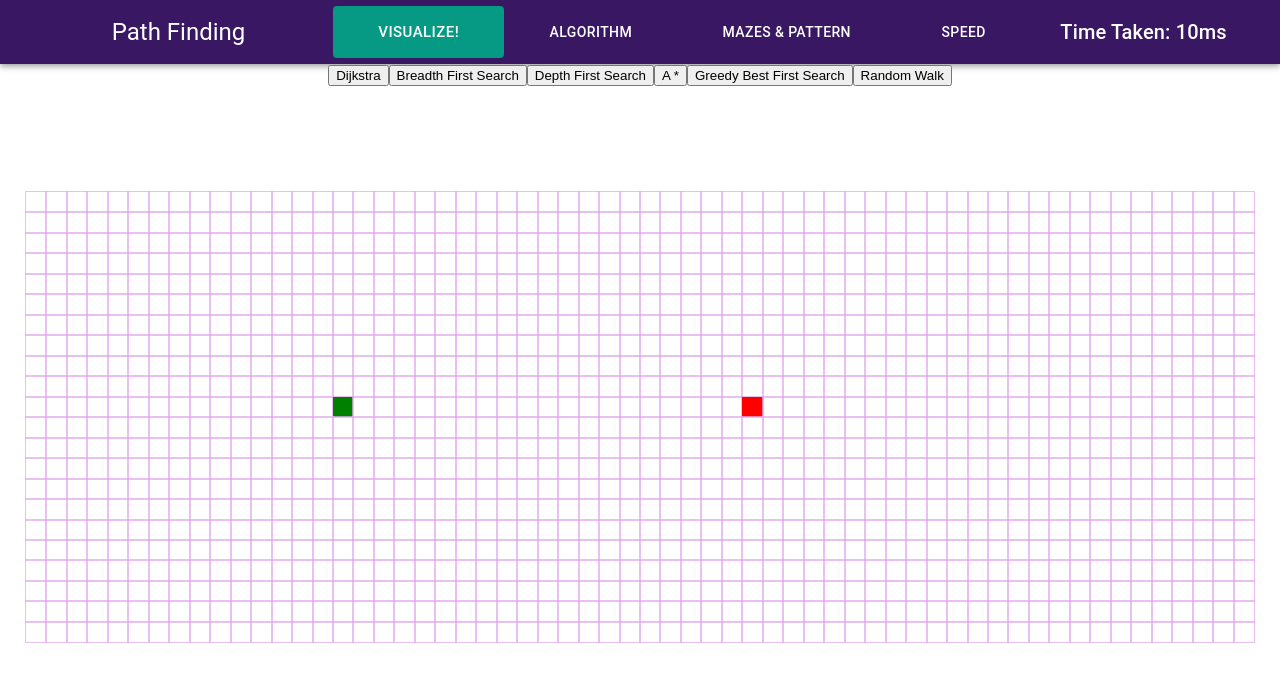
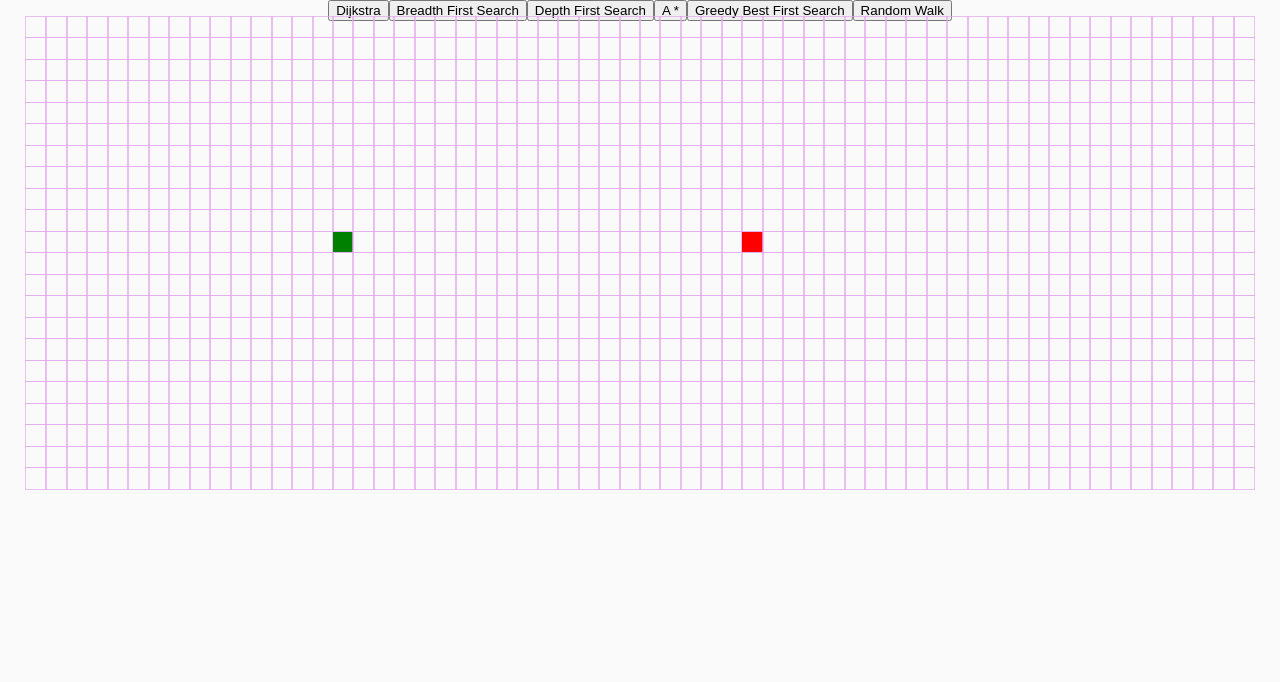
Before and after one commit to abhinav-22-tech/pathfind_visualizer, a React (Create React App) app: page / in a window 1280 px wide. Shown: the top 682 px of the page. Built offline with nearby package versions, Linux system fonts and the light colour scheme.

Commit message:
Ui-update

```diff
--- a/src/Path_visualizer/Path_visualizer.css
+++ b/src/Path_visualizer/Path_visualizer.css
@@ -1,8 +1,8 @@
-.grid {
+/* .grid {
     margin: 10px;
     position: relative;
     top: 100px;
-}
+} */
 .rowid {
     margin: -4px;
 }
--- a/src/Path_visualizer/Path_visualizer.jsx
+++ b/src/Path_visualizer/Path_visualizer.jsx
@@ -10,8 +10,8 @@ import { astar } from "../Algorithms/astar";
 import { greedyBFS } from "../Algorithms/greedyBestFirstSearch";
 import { randomWalk } from "../Algorithms/randomWalk";
 import "./Path_visualizer.css";
-
-import UI from "./ui";
+import { CssBaseline } from "@material-ui/core";
+// import UI from "./ui";
 
 const START_NODE_ROW = 10;
 const START_NODE_COL = 15;
@@ -89,7 +89,7 @@ export default class Path_visualizer extends Component {
           //finish node
           document.getElementById(`node-${node.row}-${node.col}`).className =
             "node node-finish-reached";
-        }, i * this.state.speed);
+        }, i * 25);
         continue;
       }
       setTimeout(() => {
@@ -132,7 +132,8 @@ export default class Path_visualizer extends Component {
 
     return (
       <>
-        <UI />
+        <CssBaseline />
+        {/* <UI /> */}
         <button onClick={() => this.visualize(dijkstra)}>Dijkstra</button>
         <button onClick={() => this.visualize(breadthFirstSearch)}>
           Breadth First Search
--- a/src/Path_visualizer/ui.js
+++ b/src/Path_visualizer/ui.js
@@ -25,7 +25,7 @@ export default function ButtonAppBar() {
   return (
     <div className={classes.root}>
       <AppBar position="static" style={{ background: "#391763" }}>
-        <Toolbar>
+        <Toolbar variant="dense">
           <Typography variant="h5" className={classes.title}>
             Path Finding
           </Typography>
--- a/src/index.css
+++ b/src/index.css
@@ -5,6 +5,7 @@ body {
     sans-serif;
   -webkit-font-smoothing: antialiased;
   -moz-osx-font-smoothing: grayscale;
+  overflow: hidden;
 }
 
 code {
--- a/src/index.js
+++ b/src/index.js
@@ -2,7 +2,7 @@ import React from 'react';
 import ReactDOM from 'react-dom';
 import './index.css';
 import App from './App';
-import reportWebVitals from './reportWebVitals';
+
 
 ReactDOM.render(
   <React.StrictMode>
@@ -10,8 +10,3 @@ ReactDOM.render(
   </React.StrictMode>,
   document.getElementById('root')
 );
-
-// If you want to start measuring performance in your app, pass a function
-// to log results (for example: reportWebVitals(console.log))
-// or send to an analytics endpoint. Learn more: https://bit.ly/CRA-vitals
-reportWebVitals();
--- a/src/reportWebVitals.js
+++ /dev/null
@@ -1,13 +0,0 @@
-const reportWebVitals = onPerfEntry => {
-  if (onPerfEntry && onPerfEntry instanceof Function) {
-    import('web-vitals').then(({ getCLS, getFID, getFCP, getLCP, getTTFB }) => {
-      getCLS(onPerfEntry);
-      getFID(onPerfEntry);
-      getFCP(onPerfEntry);
-      getLCP(onPerfEntry);
-      getTTFB(onPerfEntry);
-    });
-  }
-};
-
-export default reportWebVitals;
```
Also changed, not shown: src/Path_visualizer/Node/Node.jsx (+6 -7 lines), src/setupTests.js (deleted, +0 -5 lines), 2 other files (tests, documents, lock files or other folders).
